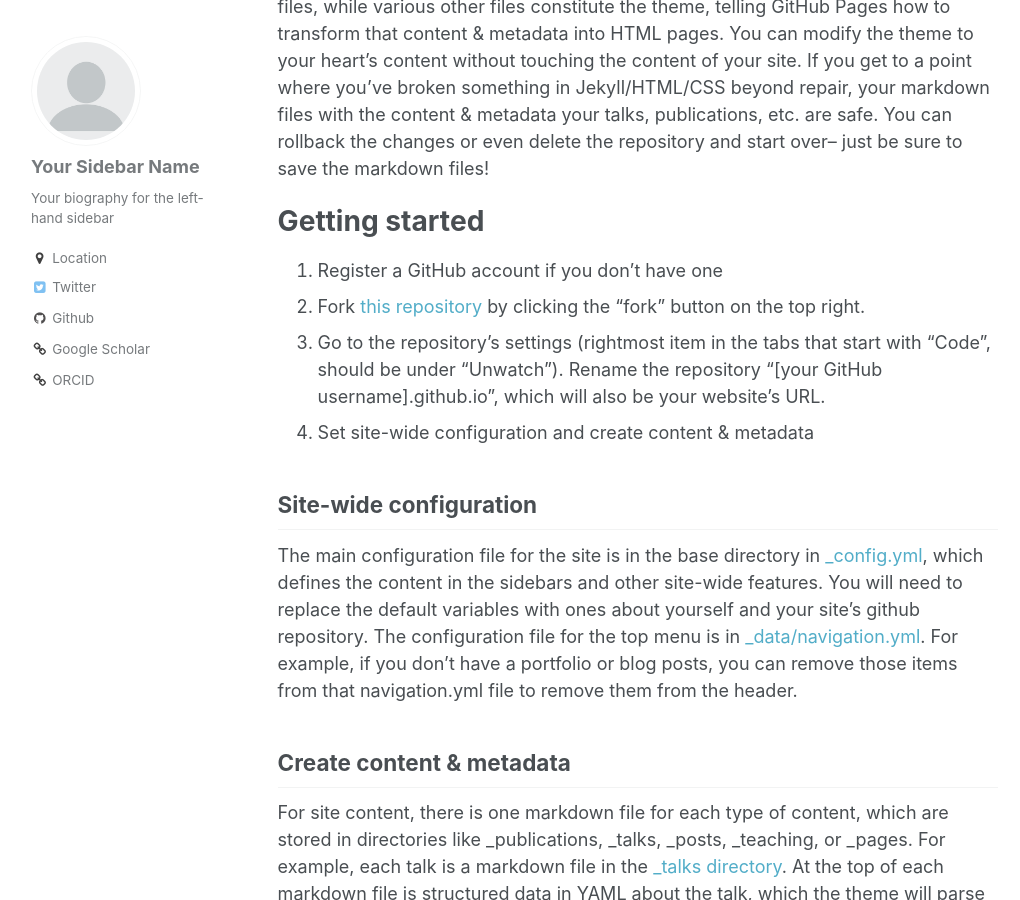
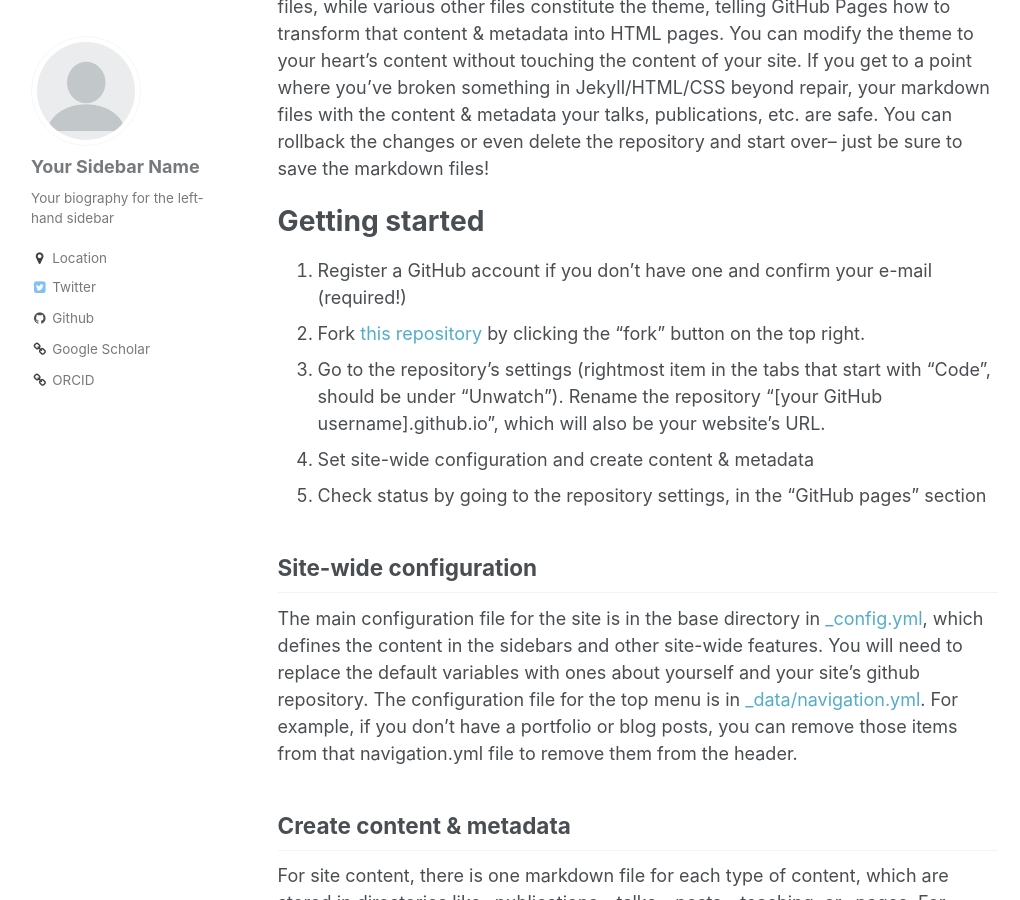
Before and after one commit to Noahs-ARK/Noahs-ARK.github.io, a Jekyll site: the page built from _pages/about.md, in a window 1280 px wide and 900 px high, scrolled down 749 px. Shown: the whole window, without its empty margins (27-1047 px from the left). Built offline with Jekyll 4.4.1, drawn with Linux system fonts in a browser that asks for light colours.

Commit message:
expand getting started

```diff
--- a/_pages/about.md
+++ b/_pages/about.md
@@ -18,10 +18,11 @@ This approach is also useful because it makes you separate the website's content
 
 Getting started
 ======
-1. Register a GitHub account if you don't have one
+1. Register a GitHub account if you don't have one and confirm your e-mail (required!)
 1. Fork [this repository](https://github.com/academicpages/academicpages.github.io) by clicking the "fork" button on the top right.
 1. Go to the repository's settings (rightmost item in the tabs that start with "Code", should be under "Unwatch"). Rename the repository "[your GitHub username].github.io", which will also be your website's URL.
 1. Set site-wide configuration and create content & metadata
+1. Check status by going to the repository settings, in the "GitHub pages" section
 
 Site-wide configuration
 ------
```
